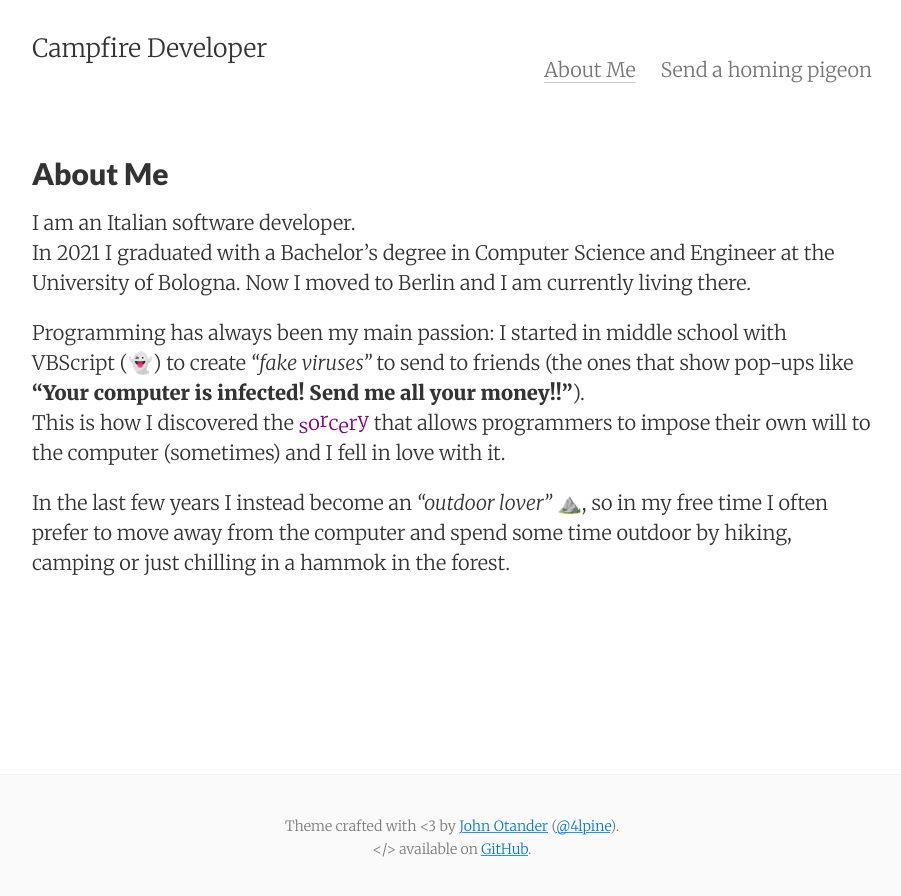
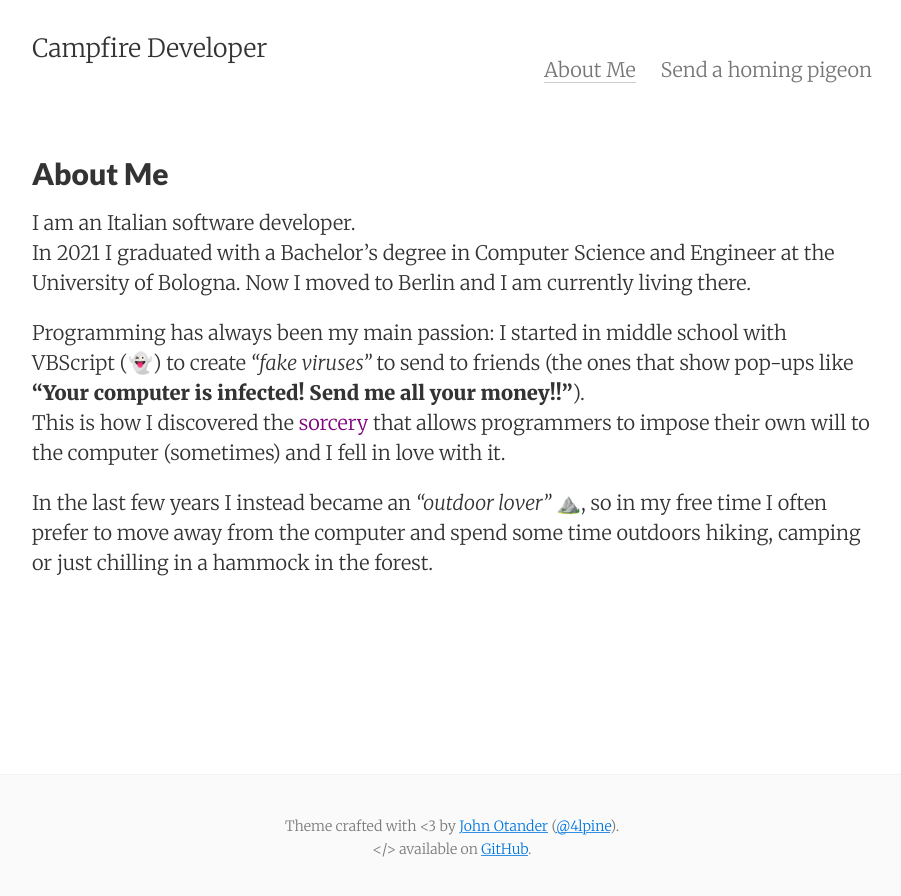
Before and after one commit to Carlovan/carlovan.github.io, a Jekyll site: the page built from about.md, in a window 1280 px wide. Shown: the top 896 px of the page, without its empty margins (188-1089 px from the left). Built offline with Jekyll 4.4.1, drawn with Linux system fonts in a browser that asks for light colours; emoji names are drawn with the system emoji font.

Commit message:
Remove custom Luquid tag not supported on GH Pages

```diff
--- a/about.md
+++ b/about.md
@@ -9,6 +9,6 @@ I am an Italian software developer.
 In 2021 I graduated with a Bachelor's degree in Computer Science and Engineer at the University of Bologna. Now I moved to Berlin and I am currently living there.
 
 Programming has always been my main passion: I started in middle school with VBScript (:ghost:) to create _"fake viruses"_ to send to friends (the ones that show pop-ups like **"Your computer is infected! Send me all your money!!"**).
-This is how I discovered the <span style="color: purple;">{% wobbly_text sorcery %}</span> that allows programmers to impose their own will to the computer (sometimes) and I fell in love with it.
+This is how I discovered the <span style="color: purple;">sorcery</span> that allows programmers to impose their own will to the computer (sometimes) and I fell in love with it.
 
-In the last few years I instead become an _"outdoor lover"_ :mountain:, so in my free time I often prefer to move away from the computer and spend some time outdoor by hiking, camping or just chilling in a hammok in the forest.
+In the last few years I instead became an _"outdoor lover"_ :mountain:, so in my free time I often prefer to move away from the computer and spend some time outdoors hiking, camping or just chilling in a hammock in the forest.
```
